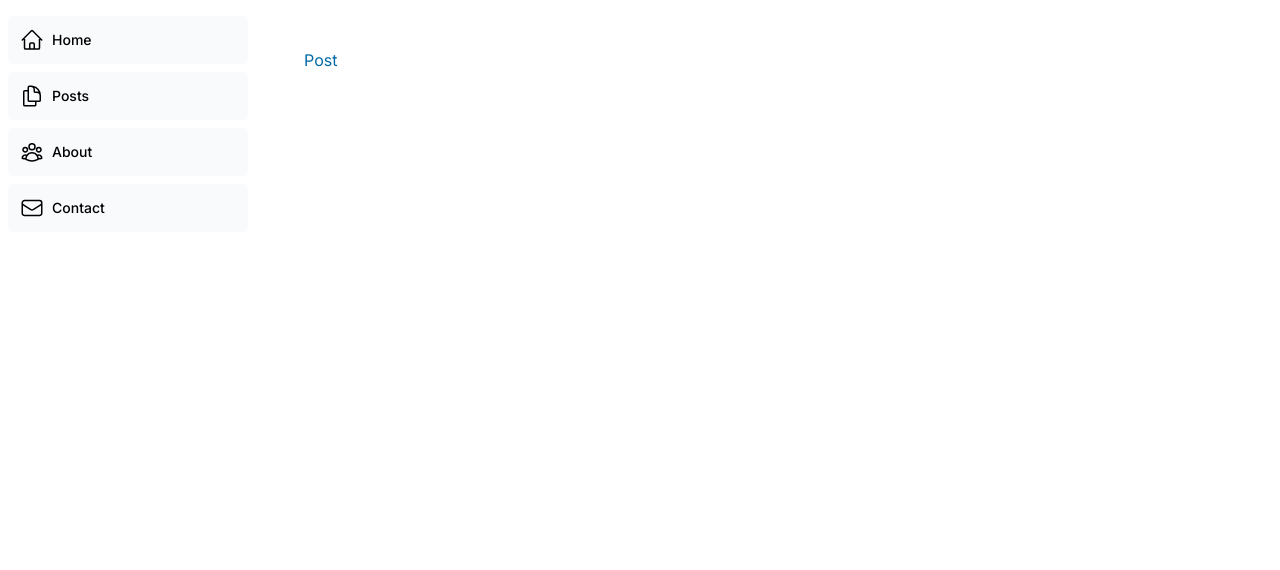
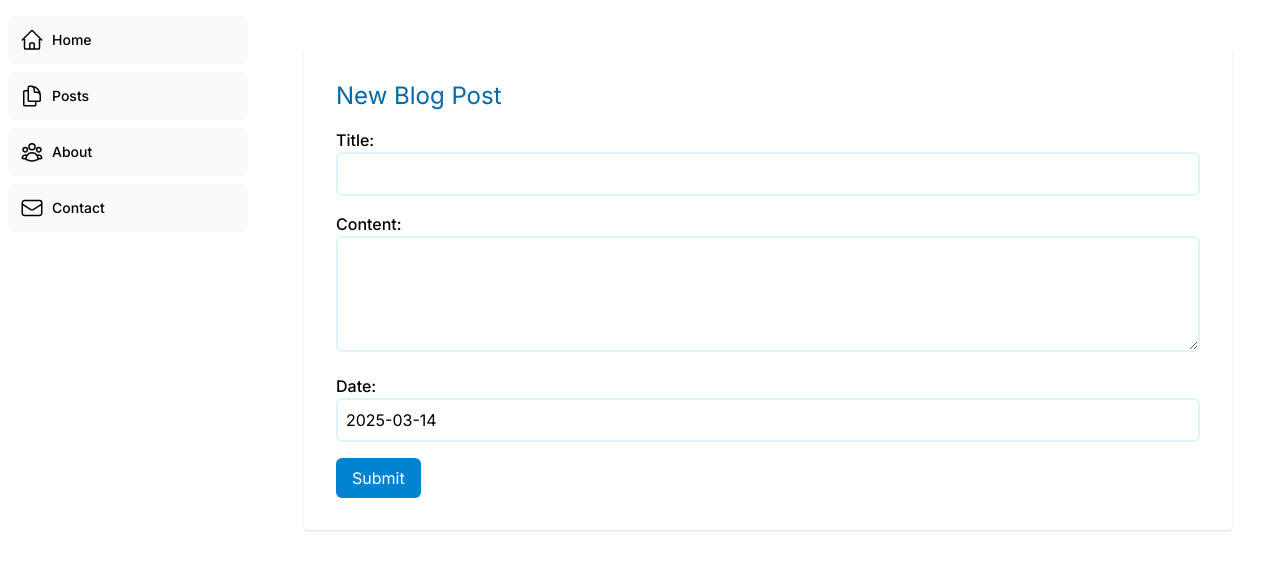
Before and after one commit to LahiruLiyanage/Penflare, a Next.js app: page /blog/post/insert in a window 1280 px wide. Shown: the top 570 px of the page. Built offline with nearby package versions, Linux system fonts and the light colour scheme.

Commit message:
Making the New Blog Post page in isert/page.tsx

```diff
--- /dev/null
+++ b/src/app/blog/post/insert/page.tsx
@@ -0,0 +1,68 @@
+"use client";
+import { useState } from 'react';
+import { useRouter } from 'next/navigation'
+import { v4 as uuidv4 } from 'uuid';
+
+export default function Page() {
+    const router = useRouter()
+    const [formData, setFormData] = useState({
+        id: '',
+        title: '',
+        content: '',
+        date: new Date().toISOString().slice(0, 10)
+    });
+
+    const handleChange = (e: React.ChangeEvent<HTMLInputElement>) => {
+        const { name, value } = e.target;
+        setFormData(prevData => ({
+            ...prevData,
+            [name]: value
+        }))
+    };
+
+    const handleSubmit = (e: React.ChangeEvent<HTMLInputElement>) => {
+        e.preventDefault();
+        const uuid = uuidv4();
+        fetch(`http://localhost:3000/api/insert-post?id=${uuid}&title=${formData.title}&content=${formData.content}&date=${formData.date}`, {
+            method: 'POST',
+            headers: {
+                'Content-Type': 'application/json'
+            },
+            body: JSON.stringify({ ...formData, id: uuid })
+        }).then(() => {
+            // Clear form fields
+            setFormData({
+                id: '',
+                title: '',
+                content: '',
+                date: ''
+            });
+            router.push('/blog/posts');
+        }).catch(console.error)
+    }
+
+    return (
+        <div className="bg-white p-8 rounded shadow">
+            <h2 className="text-2xl mb-4 text-sky-700">New Blog Post</h2>
+            <form onSubmit={handleSubmit} className="space-y-4">
+
+                <div>
+                    <label htmlFor="title" className="block font-medium">Title:</label>
+                    <input type="text" id="title" name="title" value={formData.title} onChange={handleChange} className="w-full border-2 border-sky-100 p-2 rounded-md focus:border-sky-200 focus:outline-none" />
+                </div>
+                <div>
+                    <label htmlFor="content" className="block font-medium">Content:</label>
+                    <textarea id="content" name="content" rows="4" value={formData.content} onChange={handleChange} className="w-full border-2 border-sky-100 p-2 rounded-md focus:border-sky-200 focus:outline-none"></textarea>
+                </div>
+                <div>
+                    <label htmlFor="date" className="block font-medium">Date:</label>
+                    <input type="text" id="date" name="date" value={formData.date} readOnly className="w-full border-2 border-sky-100 p-2 rounded-md focus:border-sky-200 focus:outline-none" />
+
+                </div>
+                <div>
+                    <button type="submit" className="bg-blue-400 text-white px-4 py-2 rounded-md bg-sky-600  hover:bg-sky-700">Submit</button>
+                </div>
+            </form>
+        </div>
+    );
+}
```
